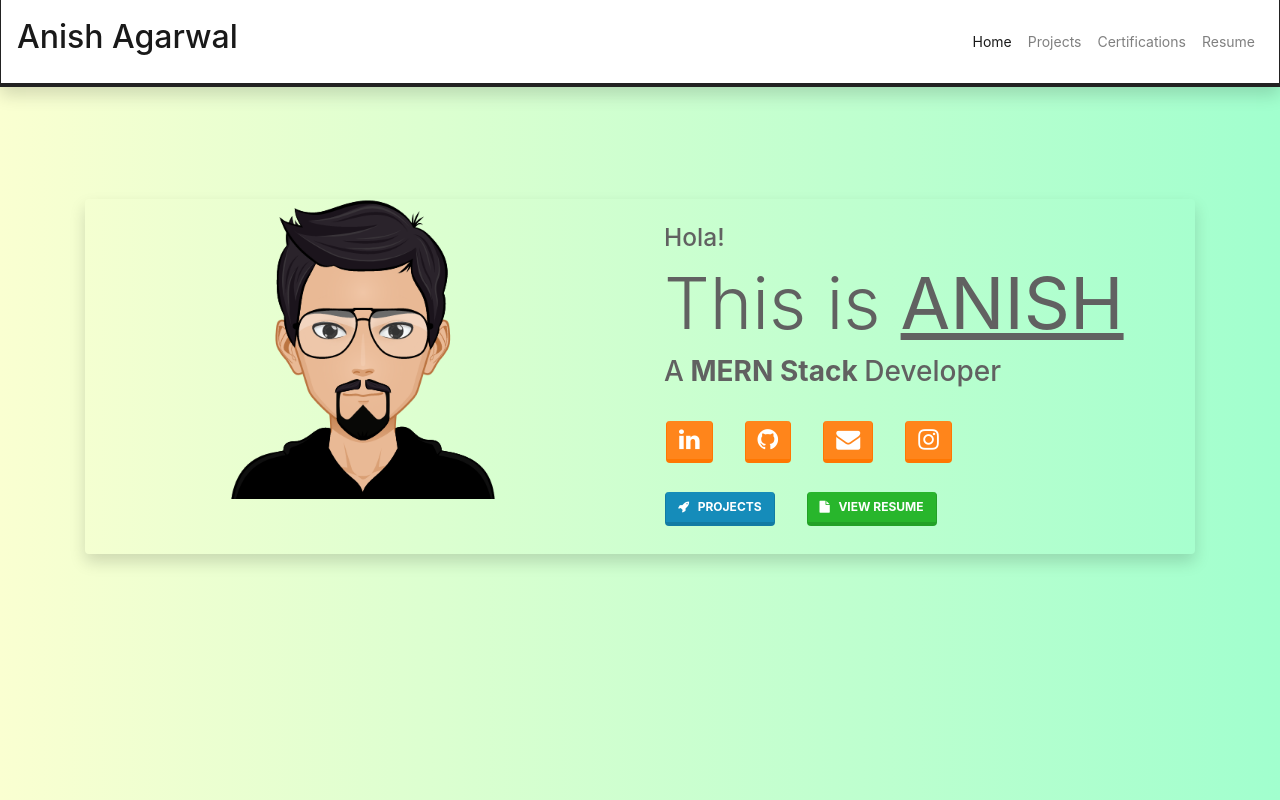
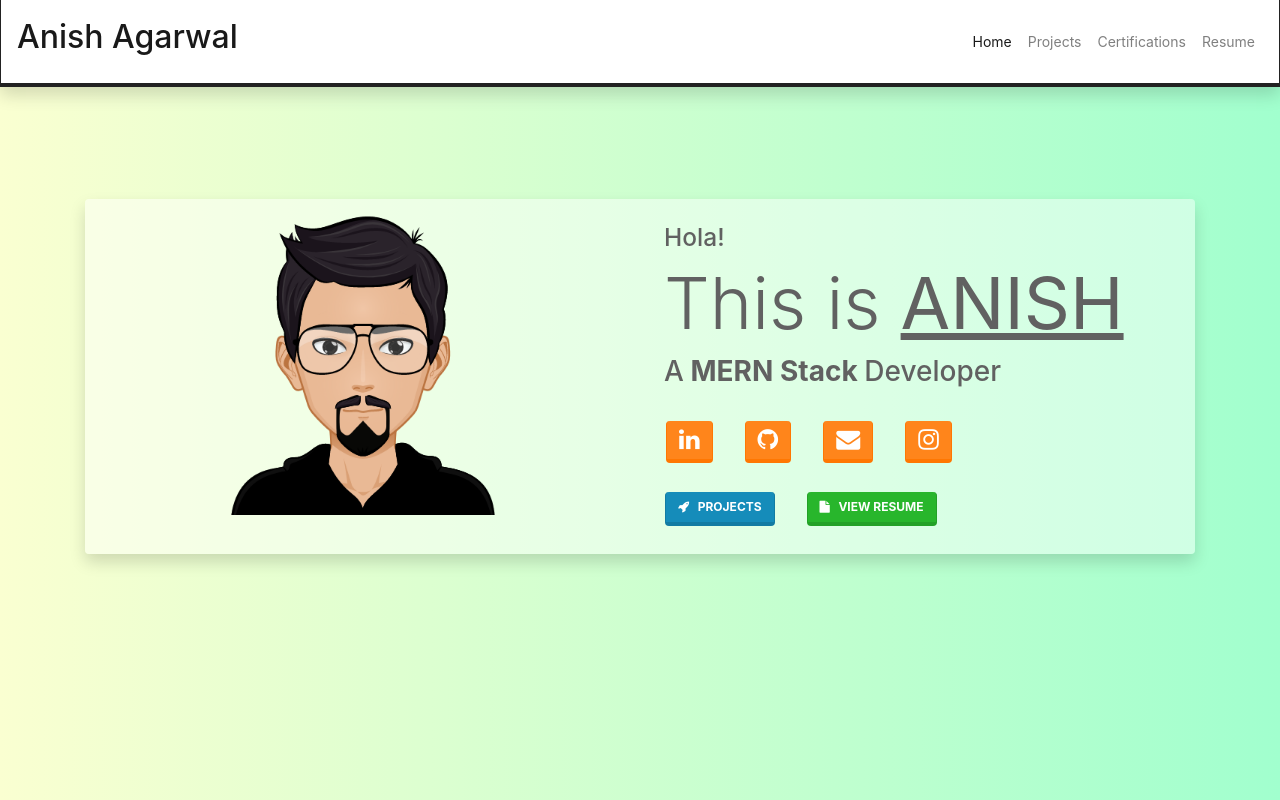
Before and after one commit to thisisanish/Portfolio, a React (Create React App) app: page / in a window 1280 px wide. Built offline with nearby package versions, Linux system fonts and the light colour scheme.

Commit message:
fixed image error

```diff
--- a/src/pages/Introduction.js
+++ b/src/pages/Introduction.js
@@ -6,10 +6,10 @@ import Base from '../Base'
 const Introduction = () => {
     return (
         <Base>
-            <div className="container" style={{marginTop:"7rem"}}>
-                <div className="row text-center center shadow rounded bg-transparent" >
-                    <div className="col col-md-6 col-xs-12 p2">
-                        <img src="Avatar.png" alt="" height="300rem"/>
+            <div className="container" style={{marginTop:"7rem",  marginBottom:"2rem"}}>
+                <div className="row text-center center shadow rounded"style={{backgroundColor:"rgba(255, 255, 255, 0.45)"}} >
+                    <div className="col col-md-6 col-xs-12 py-3">
+                        <img src="Avatar.png"  alt="" height="300rem"/>
                     </div>
                     <div className="col p-4 text-left">
                         <h3>Hola!</h3>
```
